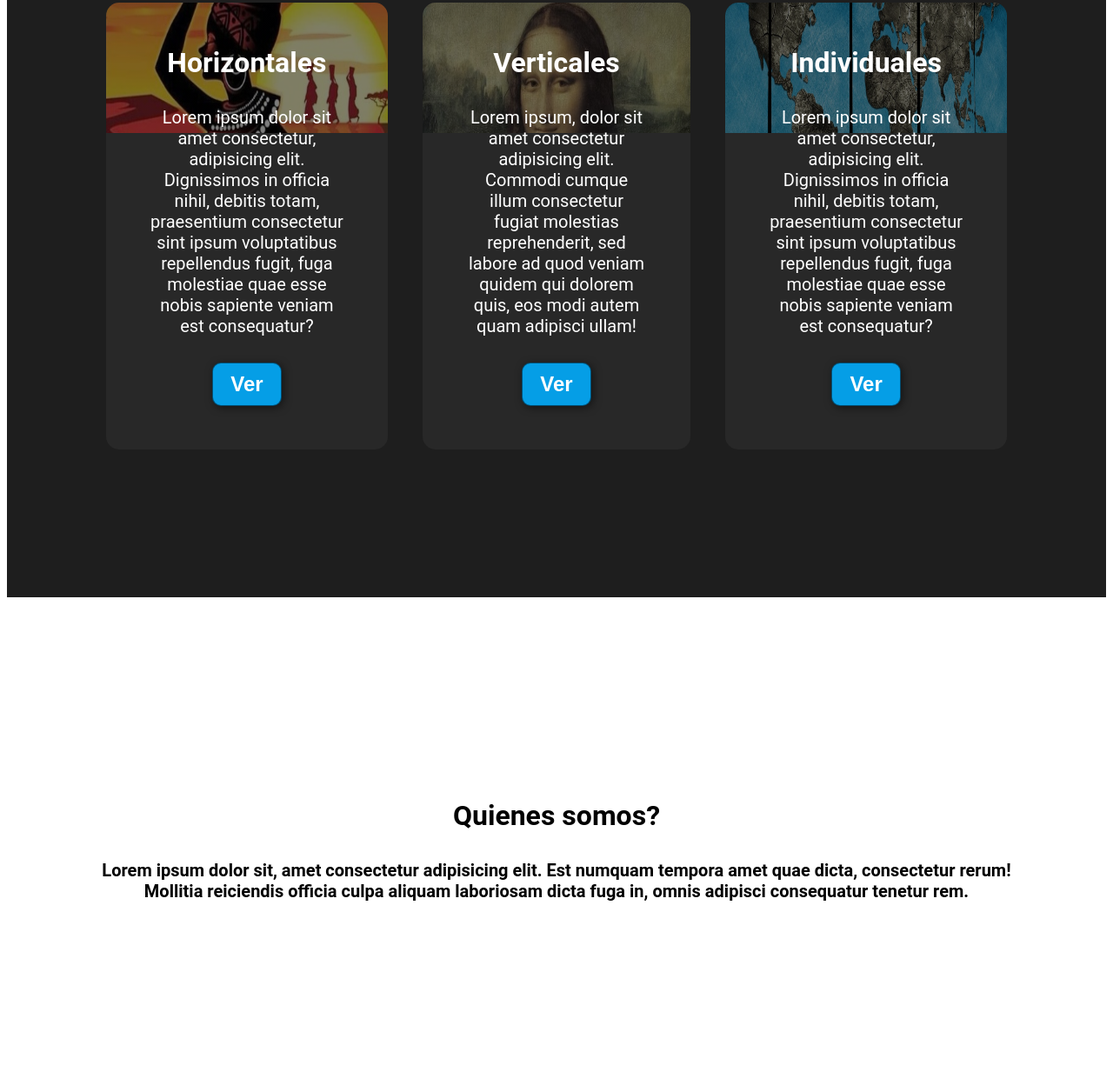
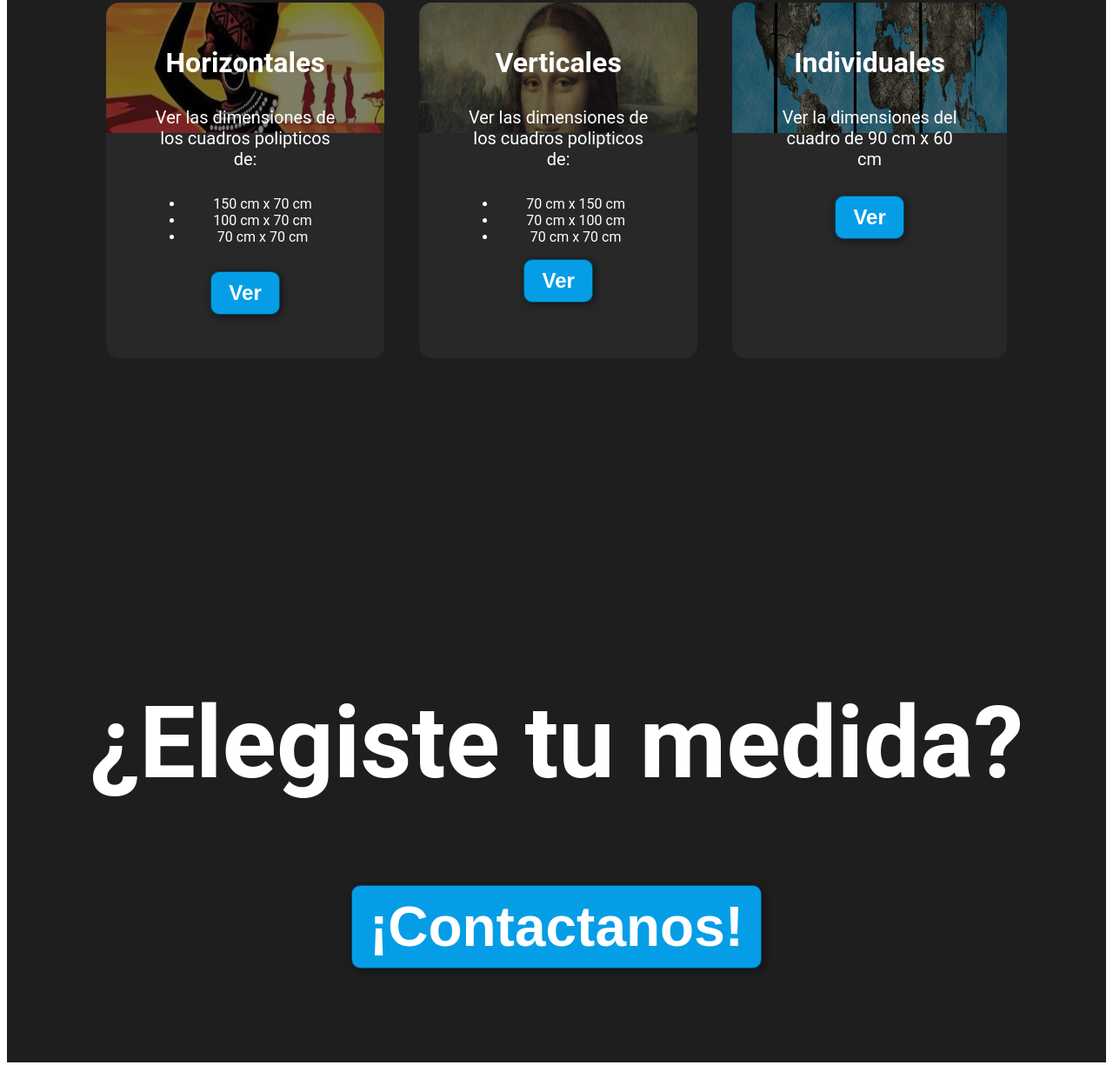
Before and after one commit to Adolaguirre/Sicuadra2, a plain HTML site: page Index.html in a window 1280 px wide. Shown: the part 1858-3083 px from the top of the page at 87% size. Drawn offline with Linux system fonts and the light colour scheme; files whose address does not match are found by name.

Commit message:
carga de texto en el index

```diff
--- a/Index.html
+++ b/Index.html
@@ -32,9 +32,8 @@
             <div class="img-container"></div>
             <div class="texto">
             <h2>Somos <span class="color-acento"> Si cuadra </span></h2>
-            <p>Lorem ipsum dolor sit amet consectetur, adipisicing elit. Dignissimos in officia nihil, debitis totam,
-                praesentium consectetur sint ipsum voluptatibus repellendus fugit, fuga molestiae quae esse nobis
-                sapiente veniam est consequatur?</p>
+            <p>Somos un emprendimiento que buscar cumplir tu sueño de decorar tus paredes
+                con las fotos que siempre quisistes.</p>
         </div>
     </div>
     </section>
@@ -45,45 +44,54 @@
             <div class="programas">
                 <div class="carta">
                     <h3>Horizontales</h3>
-                    <p>Lorem ipsum dolor sit amet consectetur, adipisicing elit. Dignissimos in officia nihil, debitis totam,
-                        praesentium consectetur sint ipsum voluptatibus repellendus fugit, fuga molestiae quae esse nobis
-                        sapiente veniam est consequatur?</p>
+                    <p>Ver las dimensiones de los cuadros polipticos de:
+                        <ul>
+                            <li>150 cm x 70 cm</li>
+                            <li>100 cm x 70 cm</li>
+                            <li>70 cm x 70 cm</li>
+                        </ul>
+                    </p>
                     <a href="horizontal.html"><button>Ver</button></a>
                 </div>
                 <div class="carta">
                     <h3>Verticales</h3>
-                    <p>Lorem ipsum, dolor sit amet consectetur adipisicing elit. Commodi cumque illum consectetur fugiat
-                        molestias reprehenderit, sed labore ad quod veniam quidem qui dolorem quis, eos modi autem quam
-                        adipisci
-                        ullam!
-                    </p>
+                    <p>Ver las dimensiones de los cuadros polipticos de:
+                        <ul>
+                            <li>70 cm x 150 cm</li>
+                            <li>70 cm x 100 cm</li>
+                            <li>70 cm x 70 cm</li>
+                        </ul>
                     <a href="vertical.html"><button>Ver</button></a>
                 </div>
                 <div class="carta">
                     <h3>Individuales</h3>
-                    <p>Lorem ipsum dolor sit amet consectetur, adipisicing elit. Dignissimos in officia nihil, debitis totam,
-                        praesentium consectetur sint ipsum voluptatibus repellendus fugit, fuga molestiae quae esse nobis
-                        sapiente veniam est consequatur?</p>
+                    <p>Ver la dimensiones del cuadro de 90 cm x 60 cm</p>
                     <a href="individual.html"><button>Ver</button></a>
                 </div>
             </div>
         </div>
     </section>
 
+
+
+    <section id="carrito">
+        <h2>¿Elegiste tu medida?</h2>
+        <a href="form.html"><button>¡Contactanos!</button></a>
+
+    </section>
+
     <section id="Quienes-somos">
         <div class="container">
             <h3>Quienes somos?</h3>
-            <p>Lorem ipsum dolor sit, amet consectetur adipisicing elit. Est numquam tempora amet quae dicta,
-                consectetur rerum! Mollitia reiciendis officia culpa aliquam laboriosam dicta fuga in, omnis adipisci
-                consequatur tenetur rem.</p>
+            <p>
+               SiCuadra nació en la localidad de Monte Grande, el año 2020 como un pasatiempo
+               artistico para contrarrestar la cuarentena y vender a los amigos, a ser un
+               empredimiento que tiene sus productos en distintos puntos del pais y de gran
+               variedad de temas.
+
+            </p>
     </section>
     </div>
-
-    <section id="carrito">
-        <h2>¿Elegiste tu estilo?</h2>
-        <a href="form.html"><button>¡Contactanos!</button></a>
-
-    </section>
 
     <footer>
         <div class="container">
```
